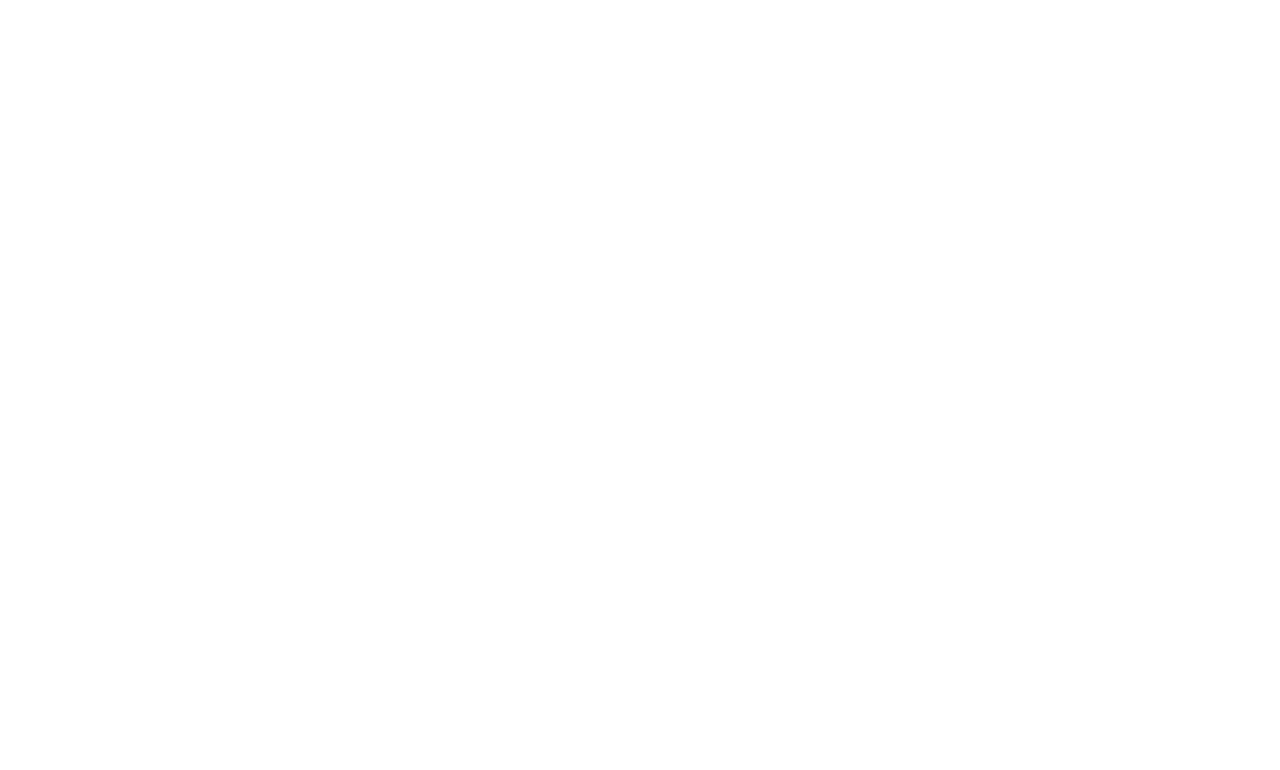
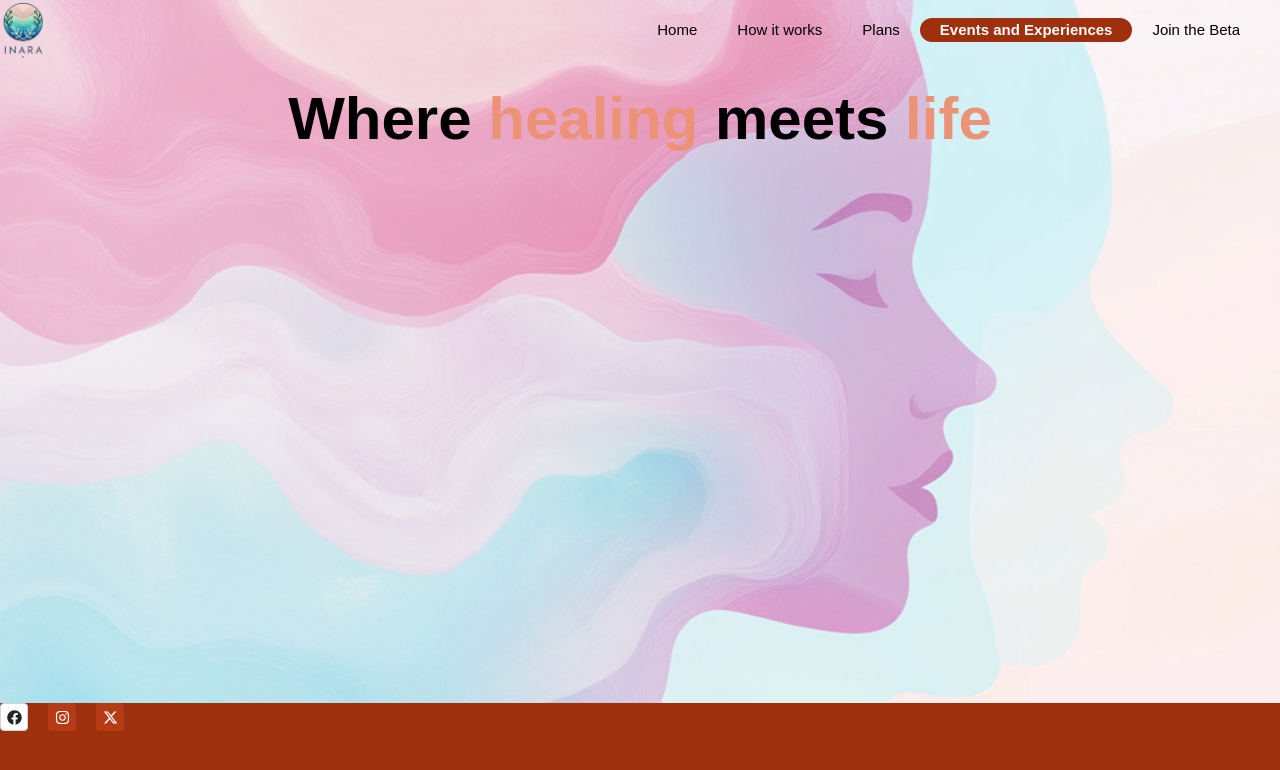
Before and after one commit to ekampiah/Inara-site, a React (Vite) app: page /events in a window 1280 px wide. Before the commit this address had no page. Shown: the top 770 px of the page. Built offline with nearby package versions, Linux system fonts and the light colour scheme.

Commit message:
events outline

```diff
--- a/src/App.tsx
+++ b/src/App.tsx
@@ -5,6 +5,7 @@
 import HowItWorks from "./pages/HowItWorks.tsx";
 import MainLayout from "./layouts/MainLayout.tsx";
 import Plans from "./pages/Plans.tsx";
+import Events from "./pages/Events.tsx";
 
 const theme = createTheme({
   breakpoints: {
@@ -46,6 +47,7 @@
         <Route index element={<Home />} />
         <Route path="/how-it-works" element={<HowItWorks />} />
         <Route path="/plans" element={<Plans />} />
+        <Route path="/events" element={<Events />} />
       </Route>
     </Routes>
   );
--- a/src/components/FlipCard.tsx
+++ b/src/components/FlipCard.tsx
@@ -1,5 +1,5 @@
 import { Card, Group, Image, Title, Text } from "@mantine/core";
-import { isValidElement, JSX, ReactNode, useState } from "react";
+import { isValidElement, ReactNode, useState } from "react";
 
 interface CardState {
   imageSrc: string;
--- a/src/components/NavBar.tsx
+++ b/src/components/NavBar.tsx
@@ -9,7 +9,7 @@
     { to: "/", label: "Home" },
     { to: "/how-it-works", label: "How it works" },
     { to: "/plans", label: "Plans" },
-    { to: "", label: "Events and Experiences" },
+    { to: "/events", label: "Events and Experiences" },
     { to: "", label: "Join the Beta" },
   ];
 
--- /dev/null
+++ b/src/pages/Events.tsx
@@ -0,0 +1,15 @@
+import { Title } from "@mantine/core";
+
+export default function Events() {
+  return (
+    <section
+      id="plans"
+      className="flex flex-col p-5 gap-1 w-full text-center items-center"
+    >
+      <Title size="xl" className="text-center">
+        Where <span className="text-[#EC9377]"> healing </span>meets{" "}
+        <span className="text-[#EC9377]"> life </span>
+      </Title>
+    </section>
+  );
+}
```
